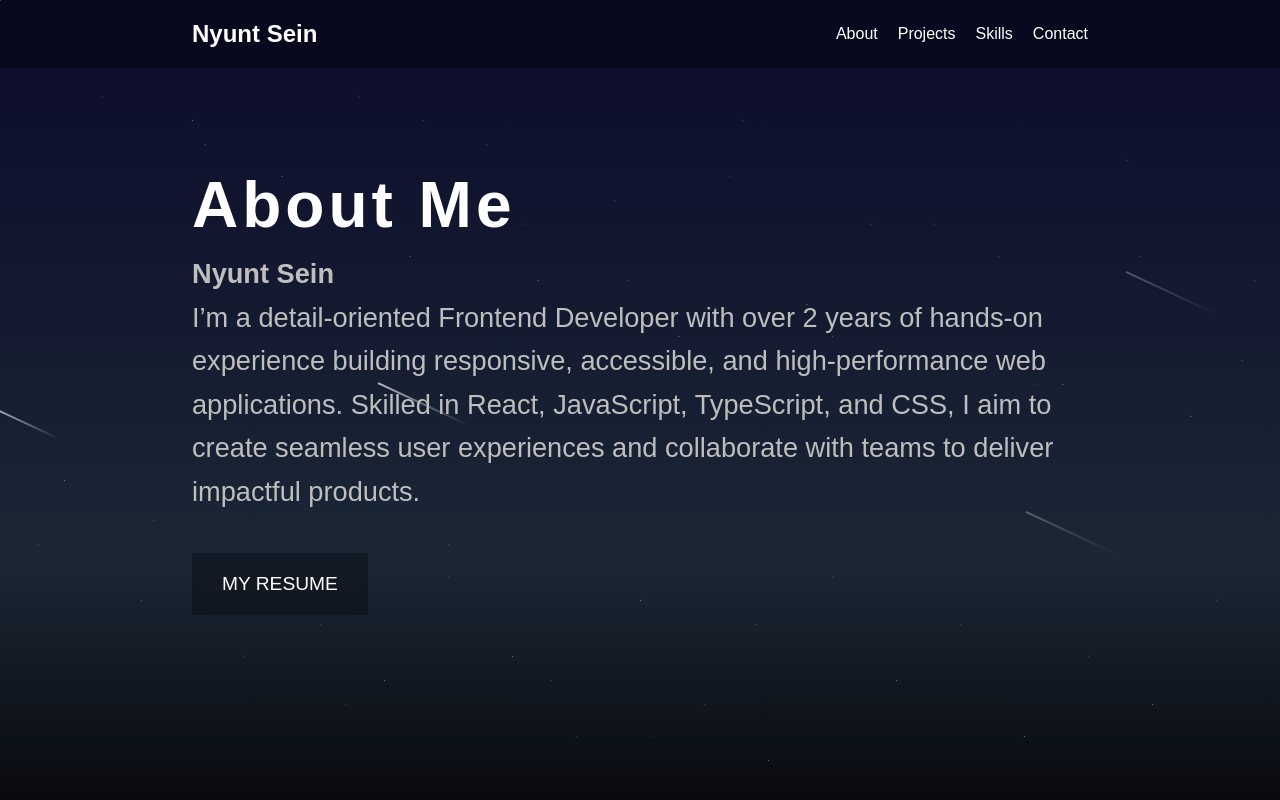
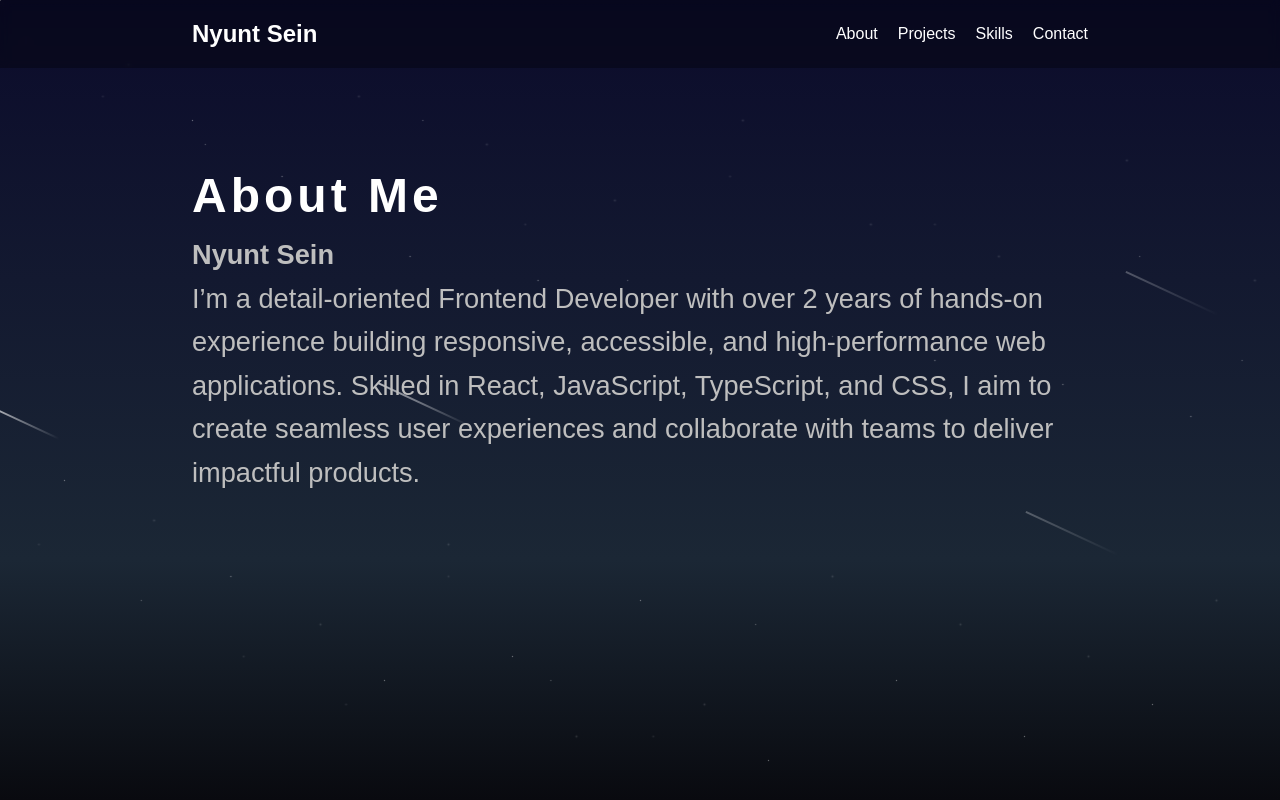
Before and after one commit to NS-25/nyuntsein-official-portfolio, a React (Vite) app: page / in a window 1280 px wide. Built offline with nearby package versions, Linux system fonts and the light colour scheme; a web font is replaced by a local one.

Commit message:
remove unnecessary codes

```diff
--- a/src/components/AboutMe.css
+++ b/src/components/AboutMe.css
@@ -3,11 +3,10 @@
   z-index: 1;
   padding: 100px 15%;
   background-color: transparent;
-  /* border-top: 1px solid #ddd */
 }
 
 .about h2 {
-  font-size: 4rem;
+  font-size: 3rem;
   margin-bottom: 10px;
   color: #fff;
   font-family: "Saira Stencil One", sans-serif;
@@ -20,13 +19,3 @@
   color: #bebebe;
   font-family: sans-serif;
 }
-
-.about button {
-  margin-top: 40px;
-  padding: 20px 30px;
-  font-size: 1.2rem;
-  background-color: rgba(0, 0, 0, 0.3);
-  border: none;
-  color: white;
-  backdrop-filter: blur(5px);
-}
--- a/src/components/AboutMe.tsx
+++ b/src/components/AboutMe.tsx
@@ -6,11 +6,9 @@ import "./AboutMe.css";
 type AboutMeProps = {
   name: string;
   bio: string;
-  email:string
 };
 
-const AboutMe: React.FC<AboutMeProps> = ({ name, bio , email }) => {
-  const [firstName, setFirstName] = React.useState<string>("")
+const AboutMe: React.FC<AboutMeProps> = ({ name, bio }) => {
   return (
     <section className="about">
       <h2>About Me</h2>
@@ -18,7 +16,6 @@ const AboutMe: React.FC<AboutMeProps> = ({ name, bio , email }) => {
         <strong>{name}</strong>
       </p>
       <p>{bio}</p>
-      <button>MY RESUME</button>
     </section>
   );
 };
```
